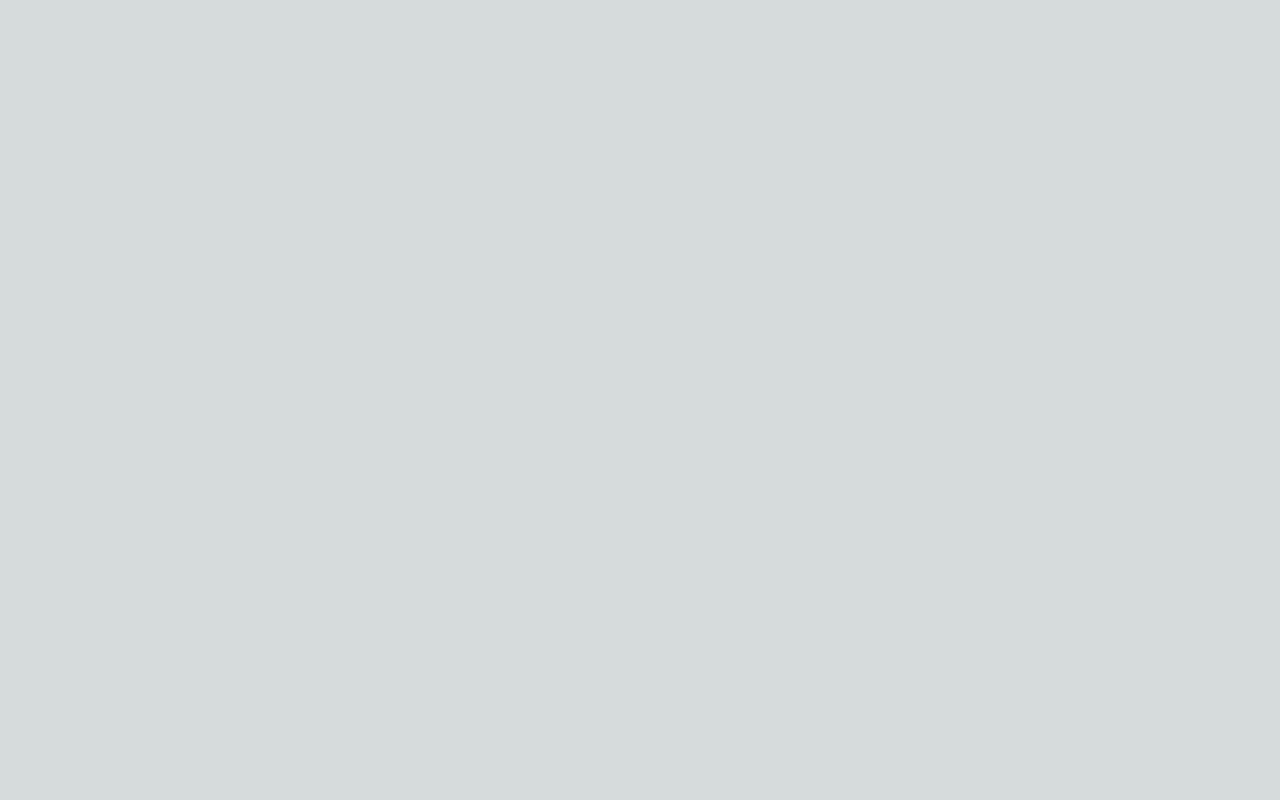
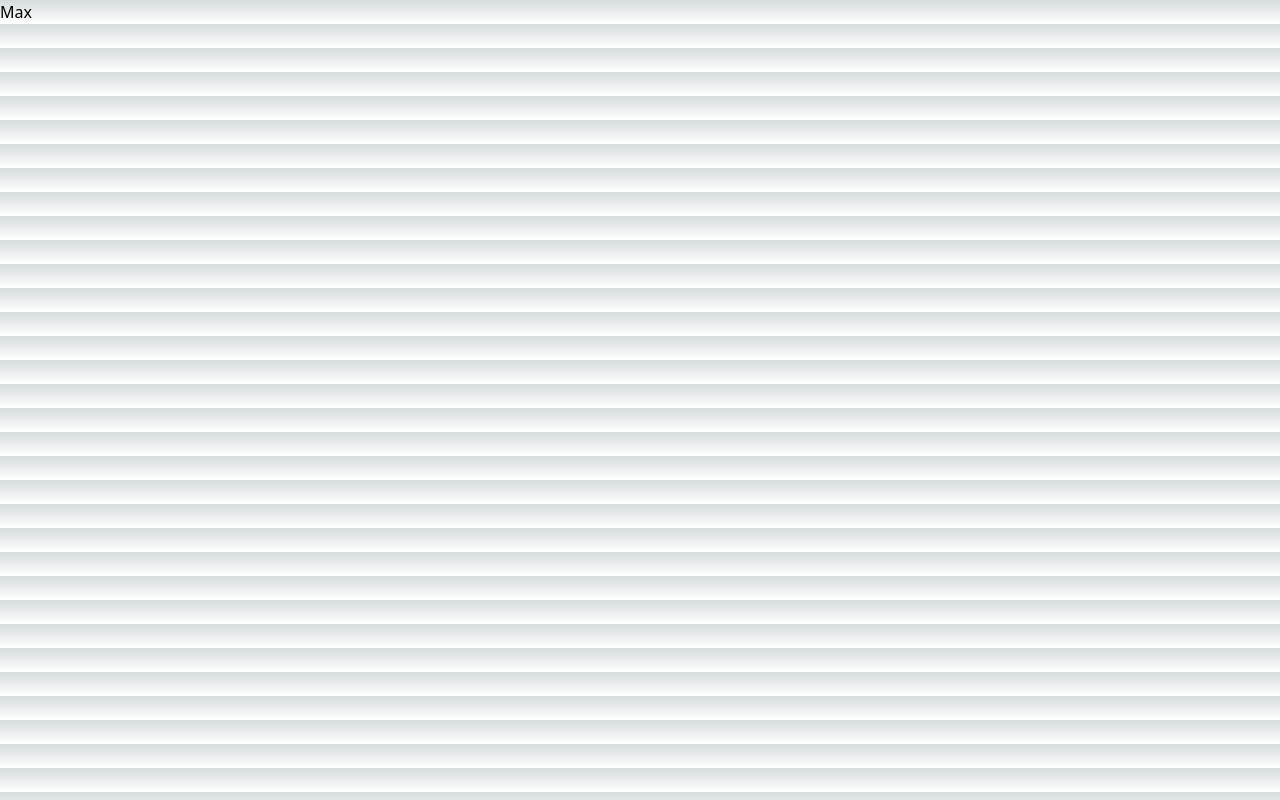
Before and after one commit to olaknowct/nextjs, a Next.js app: page /user-profile in a window 1280 px wide. Before the commit this address had no page. Built offline with nearby package versions, Linux system fonts and the light colour scheme.

Commit message:
Server side rendering using getServerSideProps

```diff
--- /dev/null
+++ b/src/pages/user-profile.js
@@ -0,0 +1,13 @@
+function UserProfilePage(props) {
+  return <h1>{props.username}</h1>;
+}
+
+export default UserProfilePage;
+
+export async function getServerSideProps(context) {
+  return {
+    props: {
+      username: 'Max',
+    },
+  };
+}
```
